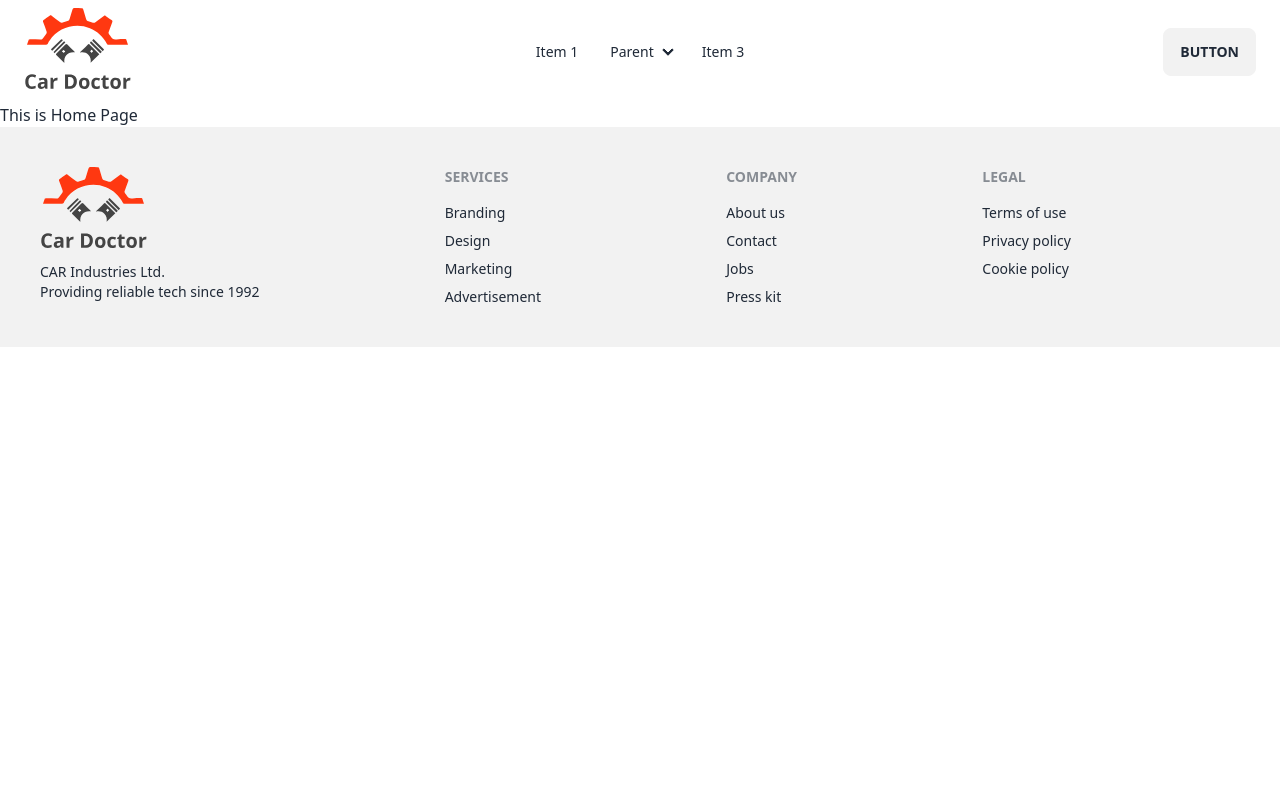
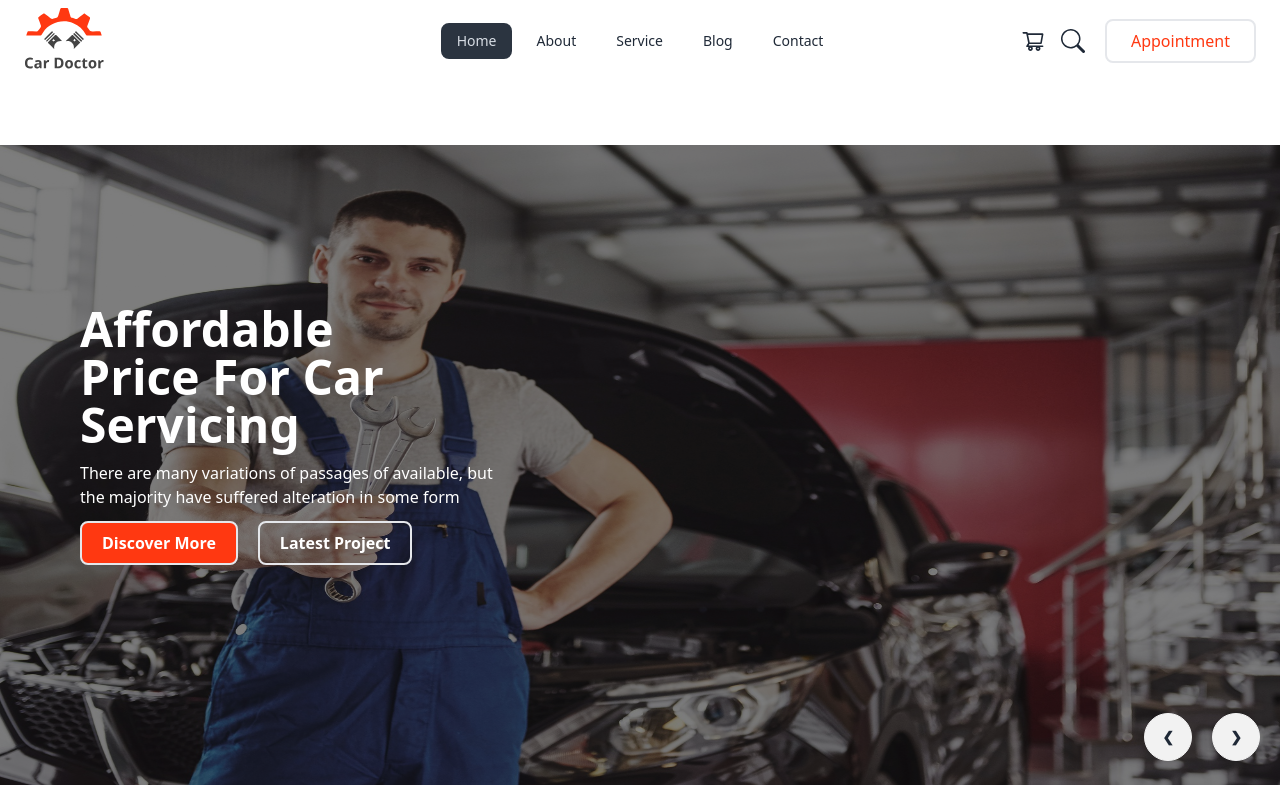
Before and after one commit to MdBulbulAhmedTutul/car-doctor-client-side, a React (Vite) app: page / in a window 1280 px wide. Shown: the top 800 px of the page. Built offline with nearby package versions, Linux system fonts and the light colour scheme.

Commit message:
added the slider

```diff
--- a/package.json
+++ b/package.json
@@ -14,6 +14,7 @@
     "match-sorter": "^6.3.1",
     "react": "^18.2.0",
     "react-dom": "^18.2.0",
+    "react-icons": "^4.11.0",
     "react-router-dom": "^6.17.0",
     "sort-by": "^1.2.0"
   },
--- /dev/null
+++ b/src/components/Carosel/Carosel.jsx
@@ -0,0 +1,96 @@
+import banner1 from '../../assets/images/banner/1.jpg';
+import banner2 from '../../assets/images/banner/2.jpg';
+import banner3 from '../../assets/images/banner/3.jpg';
+import banner4 from '../../assets/images/banner/4.jpg';
+const Carosel = () => {
+    return (
+        <div className="carousel w-full h-[80vh]">
+            {/* slider 1 */}
+            <div id="slide1" className="carousel-item relative w-full ">
+                <div className='absolute w-full h-full opacity-50 bg-black'></div>
+                <img src={banner1} className="w-full" />
+                <div className='absolute top-40 left-20 text-white'>
+                    <h2 className='text-5xl font-semibold mb-3'>Affordable <br /> Price For Car <br /> Servicing</h2>
+                    <p className='mb-3'>There are many variations of passages of  available, but <br /> the majority have suffered alteration in some form</p>
+                    <div className='flex items-center'>
+                        <div className='bg-[#FF3811] border-2 px-5 py-2 text-white rounded-lg font-bold hover:bg-transparent hover:border-2'>
+                            <button>Discover More</button>
+                        </div>
+                        <div className='text-white border-2 px-5 py-2 rounded-lg font-bold ml-5 hover:bg-[#FF3811]'>
+                            <button>Latest Project</button>
+                        </div>
+                    </div>
+                </div>
+                <div className="absolute flex justify-end transform -translate-y-1/2 left-5 right-5 bottom-0">
+                    <a href="#slide4" className="btn btn-circle mr-5">❮</a>
+                    <a href="#slide2" className="btn btn-circle">❯</a>
+                </div>
+            </div>
+            {/* slider 2 */}
+            <div id="slide2" className="carousel-item relative w-full">
+                <div className='absolute w-full h-full opacity-50 bg-black'></div>
+                <img src={banner2} className="w-full" />
+                <div className='absolute top-40 left-20 text-white'>
+                    <h2 className='text-5xl font-semibold mb-3'>Affordable <br /> Price For Car <br /> Servicing</h2>
+                    <p className='mb-3'>There are many variations of passages of  available, but <br /> the majority have suffered alteration in some form</p>
+                    <div className='flex items-center'>
+                        <div className='bg-[#FF3811] border-2 px-5 py-2 text-white rounded-lg font-bold hover:bg-transparent hover:border-2'>
+                            <button>Discover More</button>
+                        </div>
+                        <div className='text-white border-2 px-5 py-2 rounded-lg font-bold ml-5 hover:bg-[#FF3811]'>
+                            <button>Latest Project</button>
+                        </div>
+                    </div>
+                </div>
+                <div className="absolute flex justify-end transform -translate-y-1/2 left-5 right-5 bottom-0">
+                    <a href="#slide1" className="mr-5 btn btn-circle">❮</a>
+                    <a href="#slide3" className="btn btn-circle">❯</a>
+                </div>
+            </div>
+            {/* slider 3 */}
+            <div id="slide3" className="carousel-item relative w-full">
+                <div className='absolute w-full h-full opacity-50 bg-black'></div>
+                <img src={banner3} className="w-full" />
+                <div className='absolute top-40 left-20 text-white'>
+                    <h2 className='text-5xl font-semibold mb-3'>Affordable <br /> Price For Car <br /> Servicing</h2>
+                    <p className='mb-3'>There are many variations of passages of  available, but <br /> the majority have suffered alteration in some form</p>
+                    <div className='flex items-center'>
+                        <div className='bg-[#FF3811] border-2 px-5 py-2 text-white rounded-lg font-bold hover:bg-transparent hover:border-2'>
+                            <button>Discover More</button>
+                        </div>
+                        <div className='text-white border-2 px-5 py-2 rounded-lg font-bold ml-5 hover:bg-[#FF3811]'>
+                            <button>Latest Project</button>
+                        </div>
+                    </div>
+                </div>
+                <div className="absolute flex justify-end transform -translate-y-1/2 left-5 right-5 bottom-0">
+                    <a href="#slide2" className="mr-5 btn btn-circle">❮</a>
+                    <a href="#slide4" className="btn btn-circle">❯</a>
+                </div>
+            </div>
+            {/* slider 4 */}
+            <div id="slide4" className="carousel-item relative w-full">
+                <div className='absolute w-full h-full opacity-50 bg-black'></div>
+                <img src={banner4} className="w-full" />
+                <div className='absolute top-40 left-20 text-white'>
+                    <h2 className='text-5xl font-semibold mb-3'>Affordable <br /> Price For Car <br /> Servicing</h2>
+                    <p className='mb-3'>There are many variations of passages of  available, but <br /> the majority have suffered alteration in some form</p>
+                    <div className='flex items-center'>
+                        <div className='bg-[#FF3811] border-2 px-5 py-2 text-white rounded-lg font-bold hover:bg-transparent hover:border-2'>
+                            <button>Discover More</button>
+                        </div>
+                        <div className='text-white border-2 px-5 py-2 rounded-lg font-bold ml-5 hover:bg-[#FF3811]'>
+                            <button>Latest Project</button>
+                        </div>
+                    </div>
+                </div>
+                <div className="absolute flex justify-end transform -translate-y-1/2 left-5 right-5 bottom-0">
+                    <a href="#slide3" className="mr-5 btn btn-circle">❮</a>
+                    <a href="#slide1" className="btn btn-circle">❯</a>
+                </div>
+            </div>
+        </div>
+    );
+};
+
+export default Carosel;
--- a/src/components/Home/Home.jsx
+++ b/src/components/Home/Home.jsx
@@ -1,3 +1,4 @@
+import Carosel from "../Carosel/Carosel";
 import Footer from "../Footer/Footer";
 import Navbar from "../Nabbar/Navbar";
 
@@ -7,7 +8,9 @@ const Home = () => {
             <div className="max-w-7xl mx-auto px-4">
                 <Navbar></Navbar>
             </div>
-            <h2>This is Home Page</h2>
+            <div className="max-w-7xl mx-auto my-16">
+                <Carosel></Carosel>
+            </div>
             <div>
                 <Footer></Footer>
             </div>
--- a/src/components/Nabbar/Navbar.jsx
+++ b/src/components/Nabbar/Navbar.jsx
@@ -1,6 +1,16 @@
-import { Link } from 'react-router-dom';
+import { Link, NavLink } from 'react-router-dom';
 import logo from '../../assets/logo.svg';
+import { BsSearch } from 'react-icons/bs';
+import { AiOutlineShoppingCart } from 'react-icons/ai';
+
 const Navbar = () => {
+    const navItem = <>
+        <li><NavLink to="/">Home</NavLink></li>
+        <li className='ml-2'><NavLink to="/about">About</NavLink></li>
+        <li className='ml-2'><NavLink to="/service">Service</NavLink></li>
+        <li className='ml-2'><NavLink to="/blog">Blog</NavLink></li>
+        <li className='ml-2'><NavLink to="/contact">Contact</NavLink></li>
+    </>
     return (
         <div className="navbar bg-base-100">
             <div className="navbar-start">
@@ -9,38 +19,28 @@ const Navbar = () => {
                         <svg xmlns="http://www.w3.org/2000/svg" className="h-5 w-5" fill="none" viewBox="0 0 24 24" stroke="currentColor"><path strokeLinecap="round" strokeLinejoin="round" strokeWidth="2" d="M4 6h16M4 12h8m-8 6h16" /></svg>
                     </label>
                     <ul tabIndex={0} className="menu menu-sm dropdown-content mt-3 z-[1] p-2 shadow bg-base-100 rounded-box w-52">
-                        <li><a>Item 1</a></li>
-                        <li>
-                            <a>Parent</a>
-                            <ul className="p-2">
-                                <li><a>Submenu 1</a></li>
-                                <li><a>Submenu 2</a></li>
-                            </ul>
-                        </li>
-                        <li><a>Item 3</a></li>
+                        {navItem}
                     </ul>
                 </div>
                 <Link to="/">
-                    <img src={logo} alt="" />
+                    <img className='w-[80px] hidden md:block lg:block' src={logo} alt="" />
                 </Link>
             </div>
             <div className="navbar-center hidden lg:flex">
                 <ul className="menu menu-horizontal px-1">
-                    <li><a>Item 1</a></li>
-                    <li tabIndex={0}>
-                        <details>
-                            <summary>Parent</summary>
-                            <ul className="p-2">
-                                <li><a>Submenu 1</a></li>
-                                <li><a>Submenu 2</a></li>
-                            </ul>
-                        </details>
-                    </li>
-                    <li><a>Item 3</a></li>
+                    {navItem}
                 </ul>
             </div>
             <div className="navbar-end">
-                <a className="btn">Button</a>
+                <div className='flex items-center'>
+                    <div className='flex items-center'>
+                        <AiOutlineShoppingCart className='text-2xl'></AiOutlineShoppingCart>
+                        <BsSearch className='ml-4 text-2xl'></BsSearch>
+                    </div>
+                    <div className='ml-5'>
+                        <button className='text-[#FF3811] border-2 px-6 py-2 rounded-lg'>Appointment</button>
+                    </div>
+                </div>
             </div>
         </div>
     );
```
Also changed, not shown: 1 other file (tests, documents, lock files or other folders).
